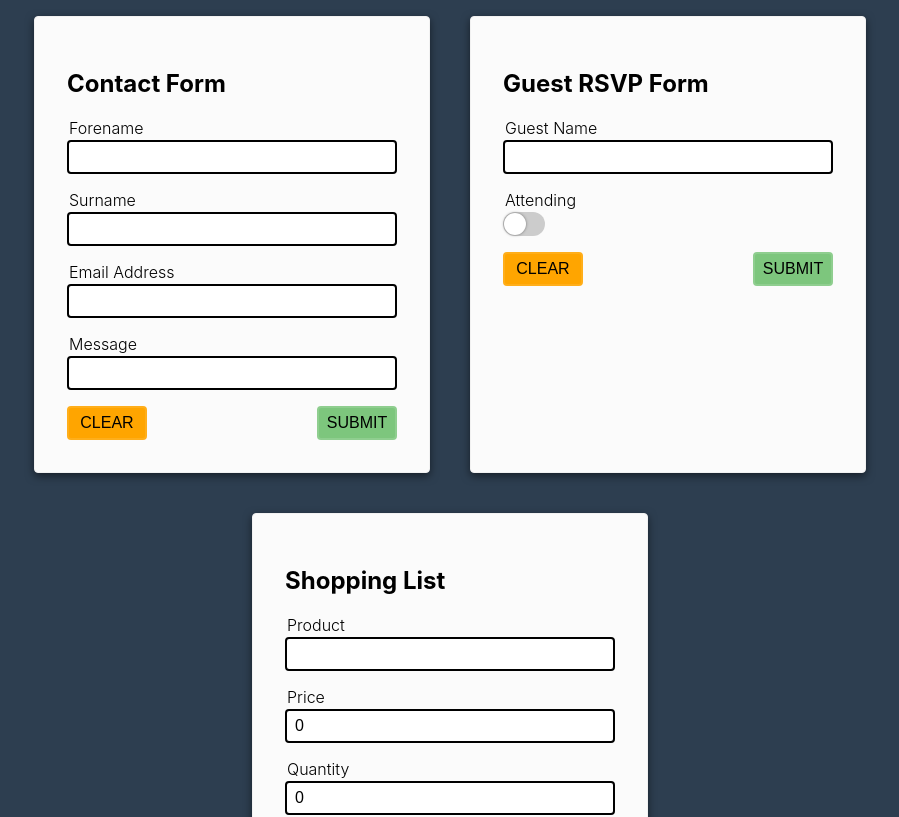
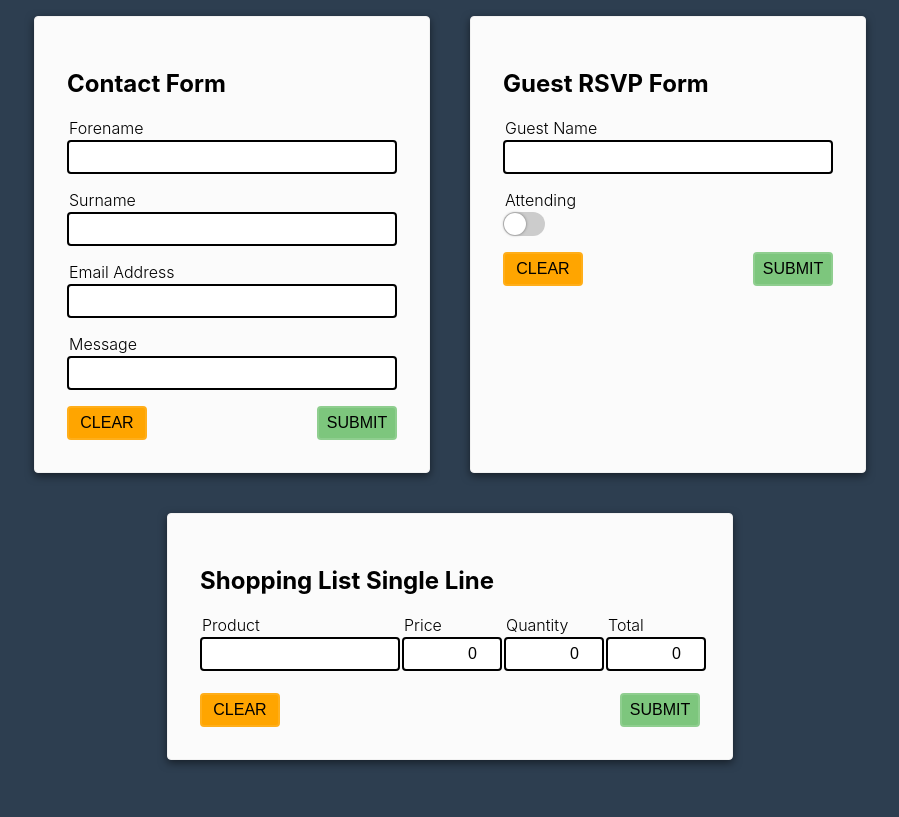
Before and after one commit to DavidBerryUK/react-form-validation, a React (Create React App) app: page / in a window 1280 px wide. Shown: the top 817 px of the page, without its empty margins (190-1089 px from the left). Built offline with nearby package versions, Linux system fonts and the light colour scheme.

Commit message:
formatted single shopping line.

```diff
--- a/src/components/UIField/UIField.tsx
+++ b/src/components/UIField/UIField.tsx
@@ -7,8 +7,9 @@
 import React from "react";
 import UILabel from "./UILabel";
 import UIShowIfTrue from "../UIShowIfTrue/UIShowIfTrue";
+import IPropClassName from "../../properties/IPropClassName";
 
-type IProperties = IPropDisabled & IPropPlaceholder & IPropValue<FieldModel> & IPropOnChange<FieldModel>;
+type IProperties = IPropDisabled & IPropPlaceholder & IPropValue<FieldModel> & IPropOnChange<FieldModel> & IPropClassName;
 
 /**
  * Common Text Field
@@ -36,6 +37,7 @@
   const inputStyle = `field-text ${showErrorMessage ? "error" : ""}`;
 
   let inputType: "text" | "number" | "checkbox" | "date" = "text";
+  const className = `ui-field ${props.className ?? ""}`;
 
   switch (props.value.dataType) {
     case EnumFieldDataType.boolean:
@@ -53,7 +55,7 @@
   }
 
   return (
-    <div className="ui-field">
+    <div className={className}>
       <UILabel value={props.value} />
       <input
         type={inputType}
--- a/src/components/UIField/UIFormContainer.tsx
+++ b/src/components/UIField/UIFormContainer.tsx
@@ -1,7 +1,8 @@
 import IPropChildren from "../../properties/IPropChildren";
+import IPropClassName from "../../properties/IPropClassName";
 import IPropTitle from "../../properties/IPropTitle";
 
-type IProperties = IPropChildren & IPropTitle;
+type IProperties = IPropChildren & IPropTitle & IPropClassName;
 
 /**
  * Common Text Field
@@ -9,8 +10,9 @@
  * @returns
  */
 const UIFormContainer: React.FC<IProperties> = (props) => {
+  const className = `ui-form-container ${props.className}`;
   return (
-    <div className="ui-form-container">
+    <div className={className}>
       <h2>{props.title}</h2>
       {props.children}
     </div>
--- a/src/components/UIShoppingListWidget/UIShoppingListLine.tsx
+++ b/src/components/UIShoppingListWidget/UIShoppingListLine.tsx
@@ -25,16 +25,20 @@
   };
 
   return (
-    <UIFormContainer title="Shopping List">
-      <UIField value={value.product} onChange={handleOnFieldValueChangedEvent} />
-      <UIField value={value.price} onChange={handleOnFieldValueChangedEvent} />
-      <UIField value={value.quantity} onChange={handleOnFieldValueChangedEvent} />
-      <UIField value={value.total} onChange={handleOnFieldValueChangedEvent} />
-      <UIToolbar>
-        <UIButton title="Clear" clear onClick={handleOnClearEvent} />
-        <UIButton title="Submit" submit onClick={handleOnSubmitEvent} />
-      </UIToolbar>
-    </UIFormContainer>
+    <div className="ui-shopping-list-app">
+      <UIFormContainer title="Shopping List Single Line">
+        <div className="ui-shopping-line">
+          <UIField className="product" value={value.product} onChange={handleOnFieldValueChangedEvent} />
+          <UIField className="price" value={value.price} onChange={handleOnFieldValueChangedEvent} />
+          <UIField className="quantity" value={value.quantity} onChange={handleOnFieldValueChangedEvent} />
+          <UIField className="total" value={value.total} onChange={handleOnFieldValueChangedEvent} />
+        </div>
+        <UIToolbar>
+          <UIButton title="Clear" clear onClick={handleOnClearEvent} />
+          <UIButton title="Submit" submit onClick={handleOnSubmitEvent} />
+        </UIToolbar>
+      </UIFormContainer>
+    </div>
   );
 };
 
--- /dev/null
+++ b/src/properties/IPropClassName.ts
@@ -0,0 +1,3 @@
+export default interface IPropClassName {
+  className?: string;
+}
--- a/src/styles/Styles.scss
+++ b/src/styles/Styles.scss
@@ -5,7 +5,7 @@
 @forward "./sections/UILabel.scss";
 @forward "./sections/UISwitch.scss";
 @forward "./sections/UIToolbar.scss";
-
+@forward "./sections/UIShoppingList.scss";
 .ui-app-list {
   display: flex;
   justify-content: center;
--- a/src/styles/sections/UIFormContainer.scss
+++ b/src/styles/sections/UIFormContainer.scss
@@ -7,5 +7,5 @@
   border-radius: 4px;
   box-shadow: rgba(0, 0, 0, 0.5) 0px 3px 8px;
   min-width: 330px;
-  max-width: 400px;
+  max-width: 500px;
 }
--- /dev/null
+++ b/src/styles/sections/UIShoppingList.scss
@@ -0,0 +1,22 @@
+.ui-shopping-list-app {
+  .ui-shopping-line {
+    display: flex;
+    flex-direction: row;
+    column-gap: 2px;
+    justify-content: space-between;
+    width: 100%;
+    margin-bottom: 6px;
+    .product {
+      min-width: 200px;
+    }
+    .price,
+    .quantity,
+    .total {
+      min-width: 100px;
+      input {
+        width: 80px;
+        text-align: right;
+      }
+    }
+  }
+}
```
